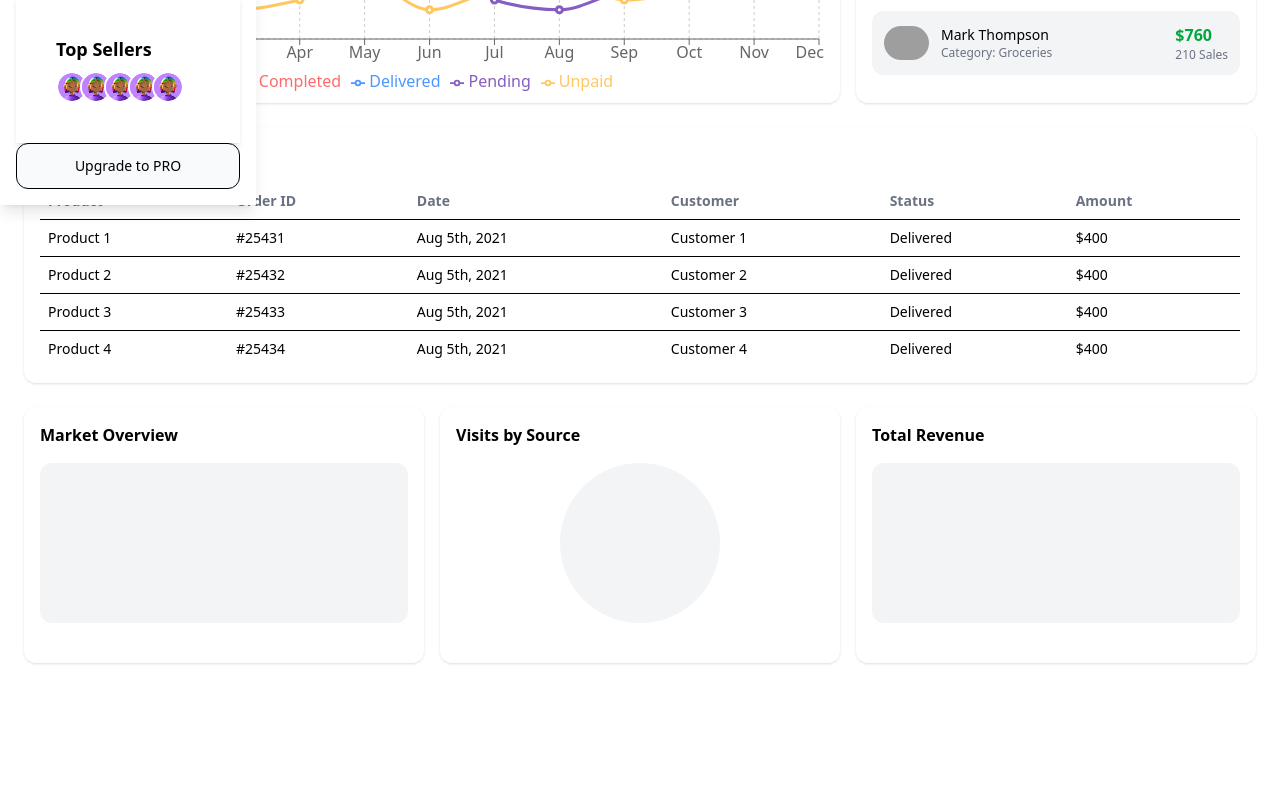
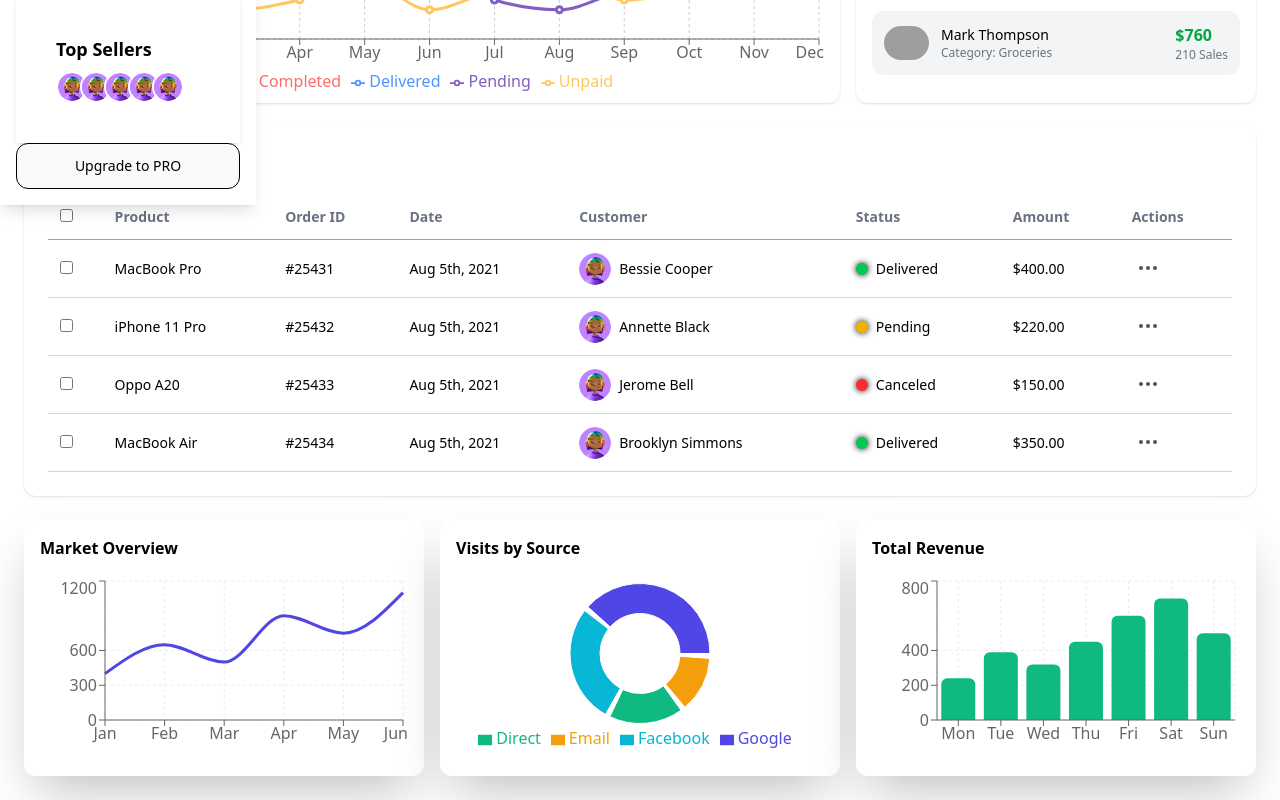
Before and after one commit to shahriear/Frox_Dashboard, a Next.js app: page / in a window 1280 px wide. Shown: the part 595-1395 px from the top of the page. Before the commit the page ends 1282 px from the top, so only its background shows below. Built offline with nearby package versions, Linux system fonts and the light colour scheme; grey boxes are pictures that could not be loaded.

Commit message:
Rechart done

```diff
--- a/app/Components/Home/MarketOverview.jsx
+++ b/app/Components/Home/MarketOverview.jsx
@@ -1,8 +1,38 @@
+// export default function MarketOverview() {
+// return (
+// <div className="bg-white shadow rounded-xl p-4 h-64">
+// <h2 className="font-semibold mb-4">Market Overview</h2>
+// <div className="w-full h-40 bg-gray-100 rounded-xl" />
+// </div>
+// );
+// }
+
+"use client";
+import { LineChart, Line, CartesianGrid, XAxis, YAxis, Tooltip, ResponsiveContainer } from "recharts";
+
+const data = [
+  { name: "Jan", value: 400 },
+  { name: "Feb", value: 650 },
+  { name: "Mar", value: 500 },
+  { name: "Apr", value: 900 },
+  { name: "May", value: 750 },
+  { name: "Jun", value: 1100 },
+];
+
 export default function MarketOverview() {
-return (
-<div className="bg-white shadow rounded-xl p-4 h-64">
-<h2 className="font-semibold mb-4">Market Overview</h2>
-<div className="w-full h-40 bg-gray-100 rounded-xl" />
-</div>
-);
+  return (
+    <div className="bg-white shadow-2xl rounded-xl p-4 h-64">
+      <h2 className="font-semibold mb-4">Market Overview</h2>
+
+      <ResponsiveContainer width="100%" height="80%">
+        <LineChart data={data}>
+          <CartesianGrid strokeDasharray="3 3" className="opacity-40" />
+          <XAxis dataKey="name" />
+          <YAxis />
+          <Tooltip />
+          <Line type="monotone" dataKey="value" stroke="#4F46E5" strokeWidth={3} dot={false} />
+        </LineChart>
+      </ResponsiveContainer>
+    </div>
+  );
 }
--- a/app/Components/Home/RecentPurchases.jsx
+++ b/app/Components/Home/RecentPurchases.jsx
@@ -1,28 +1,157 @@
+// export default function RecentPurchases() {
+// return (
+// <div className="bg-white shadow rounded-xl p-4">
+// <h2 className="font-semibold mb-4">Recent Purchases</h2>
+// <div className="overflow-x-auto">
+// <table className="w-full text-left">
+// <thead>
+// <tr className="text-gray-500 text-sm">
+// <th className="p-2">Product</th>
+// <th className="p-2">Order ID</th>
+// <th className="p-2">Date</th>
+// <th className="p-2">Customer</th>
+// <th className="p-2">Status</th>
+// <th className="p-2">Amount</th>
+// </tr>
+// </thead>
+// <tbody>
+// {[1, 2, 3, 4].map((i) => (
+// <tr key={i} className="border-t text-sm">
+// <td className="p-2">Product {i}</td>
+// <td className="p-2">#2543{i}</td>
+// <td className="p-2">Aug 5th, 2021</td>
+// <td className="p-2">Customer {i}</td>
+// <td className="p-2">Delivered</td>
+// <td className="p-2">$400</td>
+// </tr>
+// ))}
+// </tbody>
+// </table>
+// </div>
+// </div>
+// );
+// }
+
+import Image from "next/image";
+import { MoreHorizontal } from "lucide-react";
+
 export default function RecentPurchases() {
+  const data = [
+    {
+      id: 1,
+      product: "MacBook Pro",
+      orderId: "#25431",
+      date: "Aug 5th, 2021",
+      customer: "Bessie Cooper",
+      img: "/images/48px.png",
+      status: "Delivered",
+      amount: "$400.00",
+    },
+    {
+      id: 2,
+      product: "iPhone 11 Pro",
+      orderId: "#25432",
+      date: "Aug 5th, 2021",
+      customer: "Annette Black",
+      img: "/images/48px.png",
+      status: "Pending",
+      amount: "$220.00",
+    },
+    {
+      id: 3,
+      product: "Oppo A20",
+      orderId: "#25433",
+      date: "Aug 5th, 2021",
+      customer: "Jerome Bell",
+      img: "/images/48px.png",
+      status: "Canceled",
+      amount: "$150.00",
+    },
+    {
+      id: 4,
+      product: "MacBook Air",
+      orderId: "#25434",
+      date: "Aug 5th, 2021",
+      customer: "Brooklyn Simmons",
+      img: "/images/48px.png",
+      status: "Delivered",
+      amount: "$350.00",
+    },
+  ];
+
+  const getStatusColor = (status) => {
+    if (status === "Delivered") return "bg-green-500";
+    if (status === "Pending") return "bg-yellow-500";
+    if (status === "Canceled") return "bg-red-500";
+  };
+
   return (
-<div className="bg-white shadow rounded-xl p-4">
-<h2 className="font-semibold mb-4">Recent Purchases</h2>
+    <div className="bg-white shadow rounded-xl p-6">
+      <h2 className="font-semibold mb-4 text-lg">Recent Purchases</h2>
+
       <div className="overflow-x-auto">
-<table className="w-full text-left">
+        <table className="w-full text-left border-collapse">
           <thead>
-<tr className="text-gray-500 text-sm">
-<th className="p-2">Product</th>
-<th className="p-2">Order ID</th>
-<th className="p-2">Date</th>
-<th className="p-2">Customer</th>
-<th className="p-2">Status</th>
-<th className="p-2">Amount</th>
+            <tr className="text-gray-500 text-sm border-b border-gray-400">
+              <th className="p-3"><input type="checkbox" /></th>
+              <th className="p-3">Product</th>
+              <th className="p-3">Order ID</th>
+              <th className="p-3">Date</th>
+              <th className="p-3">Customer</th>
+              <th className="p-3">Status</th>
+              <th className="p-3">Amount</th>
+              <th className="p-3">Actions</th>
             </tr>
           </thead>
+
           <tbody>
-{[1, 2, 3, 4].map((i) => (
-<tr key={i} className="border-t text-sm">
-<td className="p-2">Product {i}</td>
-<td className="p-2">#2543{i}</td>
-<td className="p-2">Aug 5th, 2021</td>
-<td className="p-2">Customer {i}</td>
-<td className="p-2">Delivered</td>
-<td className="p-2">$400</td>
+            {data.map((item) => (
+              <tr key={item.id} className="border-b border-gray-300 text-sm hover:bg-gray-50">
+                <td className="p-3">
+                  <input type="checkbox" />
+                </td>
+
+                {/* Product */}
+                <td className="p-3 font-medium">{item.product}</td>
+
+                <td className="p-3">{item.orderId}</td>
+                <td className="p-3">{item.date}</td>
+
+                {/* Customer with image */}
+                <td className="p-3">
+                  <div className="flex items-center gap-2">
+                    <Image
+                      src={item.img}
+                      alt={item.customer}
+                      width={32}
+                      height={32}
+                      className="rounded-full"
+                    />
+                    <span>{item.customer}</span>
+                  </div>
+                </td>
+
+                {/* STATUS WITH GLOW DOT */}
+                <td className="p-3">
+                  <div className="flex items-center gap-2">
+                    <span
+                      className={`w-3 h-3 rounded-full ${getStatusColor(
+                        item.status
+                      )} shadow-[0_0_6px] ${getStatusColor(item.status)}`}
+                    ></span>
+                    <span>{item.status}</span>
+                  </div>
+                </td>
+
+                <td className="p-3 font-medium">{item.amount}</td>
+
+                {/* Actions */}
+                <td className="p-3">
+                  <button className="p-1 rounded hover:bg-gray-200">
+                    <MoreHorizontal className="text-gray-600" />
+                  </button>
+                </td>
+
               </tr>
             ))}
           </tbody>
--- a/app/Components/Home/TotalRevenue.jsx
+++ b/app/Components/Home/TotalRevenue.jsx
@@ -1,8 +1,38 @@
+// export default function TotalRevenue() {
+// return (
+// <div className="bg-white shadow rounded-xl p-4 h-64">
+// <h2 className="font-semibold mb-4">Total Revenue</h2>
+// <div className="w-full h-40 bg-gray-100 rounded-xl" />
+// </div>
+// );
+// }
+"use client";
+import { BarChart, Bar, CartesianGrid, XAxis, YAxis, Tooltip, ResponsiveContainer } from "recharts";
+
+const data = [
+  { name: "Mon", revenue: 240 },
+  { name: "Tue", revenue: 390 },
+  { name: "Wed", revenue: 320 },
+  { name: "Thu", revenue: 450 },
+  { name: "Fri", revenue: 600 },
+  { name: "Sat", revenue: 700 },
+  { name: "Sun", revenue: 500 },
+];
+
 export default function TotalRevenue() {
-return (
-<div className="bg-white shadow rounded-xl p-4 h-64">
-<h2 className="font-semibold mb-4">Total Revenue</h2>
-<div className="w-full h-40 bg-gray-100 rounded-xl" />
-</div>
-);
+  return (
+    <div className="bg-white shadow-2xl rounded-xl p-4 h-64">
+      <h2 className="font-semibold mb-4">Total Revenue</h2>
+
+      <ResponsiveContainer width="100%" height="80%">
+        <BarChart data={data}>
+          <CartesianGrid strokeDasharray="3 3" className="opacity-40" />
+          <XAxis dataKey="name" />
+          <YAxis />
+          <Tooltip />
+          <Bar dataKey="revenue" fill="#10B981" radius={[6, 6, 0, 0]} />
+        </BarChart>
+      </ResponsiveContainer>
+    </div>
+  );
 }
--- a/app/Components/Home/VisitsBySource.jsx
+++ b/app/Components/Home/VisitsBySource.jsx
@@ -1,8 +1,50 @@
+// export default function VisitsBySource() {
+// return (
+// <div className="bg-white shadow rounded-xl p-4 h-64">
+// <h2 className="font-semibold mb-4">Visits by Source</h2>
+// <div className="w-40 h-40 bg-gray-100 rounded-full mx-auto" />
+// </div>
+// );
+// }
+"use client";
+import { PieChart, Pie, Cell, Tooltip, Legend, ResponsiveContainer } from "recharts";
+
+const data = [
+  { name: "Google", value: 450 },
+  { name: "Facebook", value: 320 },
+  { name: "Direct", value: 200 },
+  { name: "Email", value: 150 },
+];
+
+const COLORS = ["#4F46E5", "#06B6D4", "#10B981", "#F59E0B"];
+
 export default function VisitsBySource() {
-return (
-<div className="bg-white shadow rounded-xl p-4 h-64">
-<h2 className="font-semibold mb-4">Visits by Source</h2>
-<div className="w-40 h-40 bg-gray-100 rounded-full mx-auto" />
-</div>
-);
+  return (
+    <div className="bg-white shadow-2xl rounded-xl p-4 h-64">
+      <h2 className="font-semibold mb-4">Visits by Source</h2>
+
+      <ResponsiveContainer width="100%" height="80%">
+        <PieChart>
+          <Pie
+            data={data}
+            cx="50%"
+            cy="50%"
+            innerRadius={40}
+            outerRadius={70}
+            paddingAngle={4}
+            dataKey="value"
+          >
+            {data.map((_, index) => (
+              <Cell key={index} fill={COLORS[index]} />
+
+            ))}
+          </Pie>
+
+          <Tooltip />
+          <Legend />
+        </PieChart>
+      </ResponsiveContainer>
+
+    </div>
+  );
 }
--- a/app/layout.js
+++ b/app/layout.js
@@ -1,4 +1,5 @@
 import './globals.css';
+import Navbar from './Navbar';
 
 export const metadata = {
   title: 'Dashboard',
@@ -8,7 +9,10 @@ export const metadata = {
 export default function RootLayout({ children }) {
   return (
     <html lang="en">
-      <body>{children}</body>
+      <body>
+      <Navbar/>
+        {children}
+        </body>
     </html>
   );
 }
--- a/app/page.js
+++ b/app/page.js
@@ -1,11 +1,11 @@
 import React from 'react'
-import Navbar from './Navbar';
+// import Navbar from './Navbar';
 import DashboardPage from './Components/Home/DashboardPage';
 
 const page = () => {
   return (
     <div>
-      <Navbar/>
+
       <DashboardPage/>
     </div>
   )
```
Also changed, not shown: 1 other file (tests, documents, lock files or other folders). Lines whose indentation alone changed are shown as unchanged.
